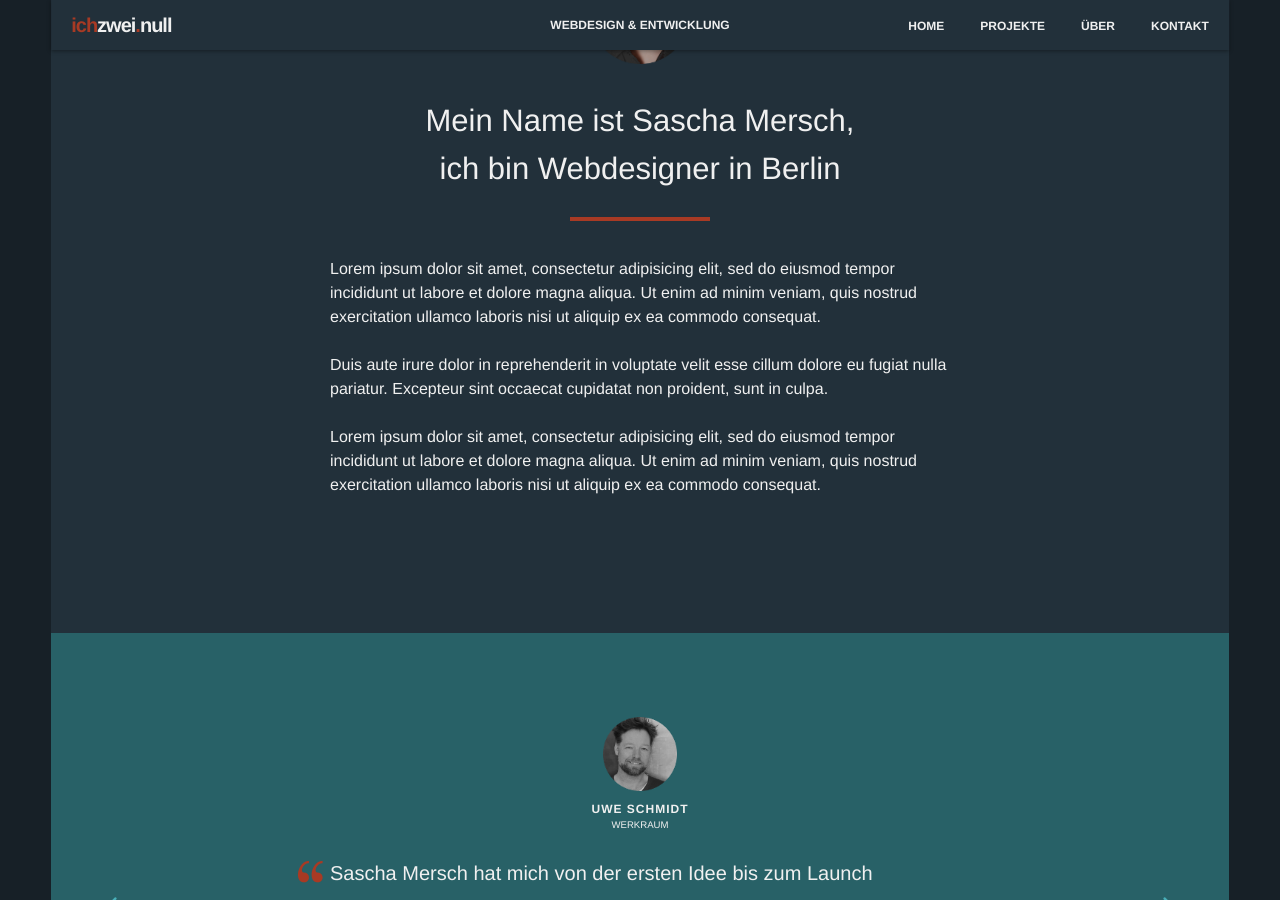
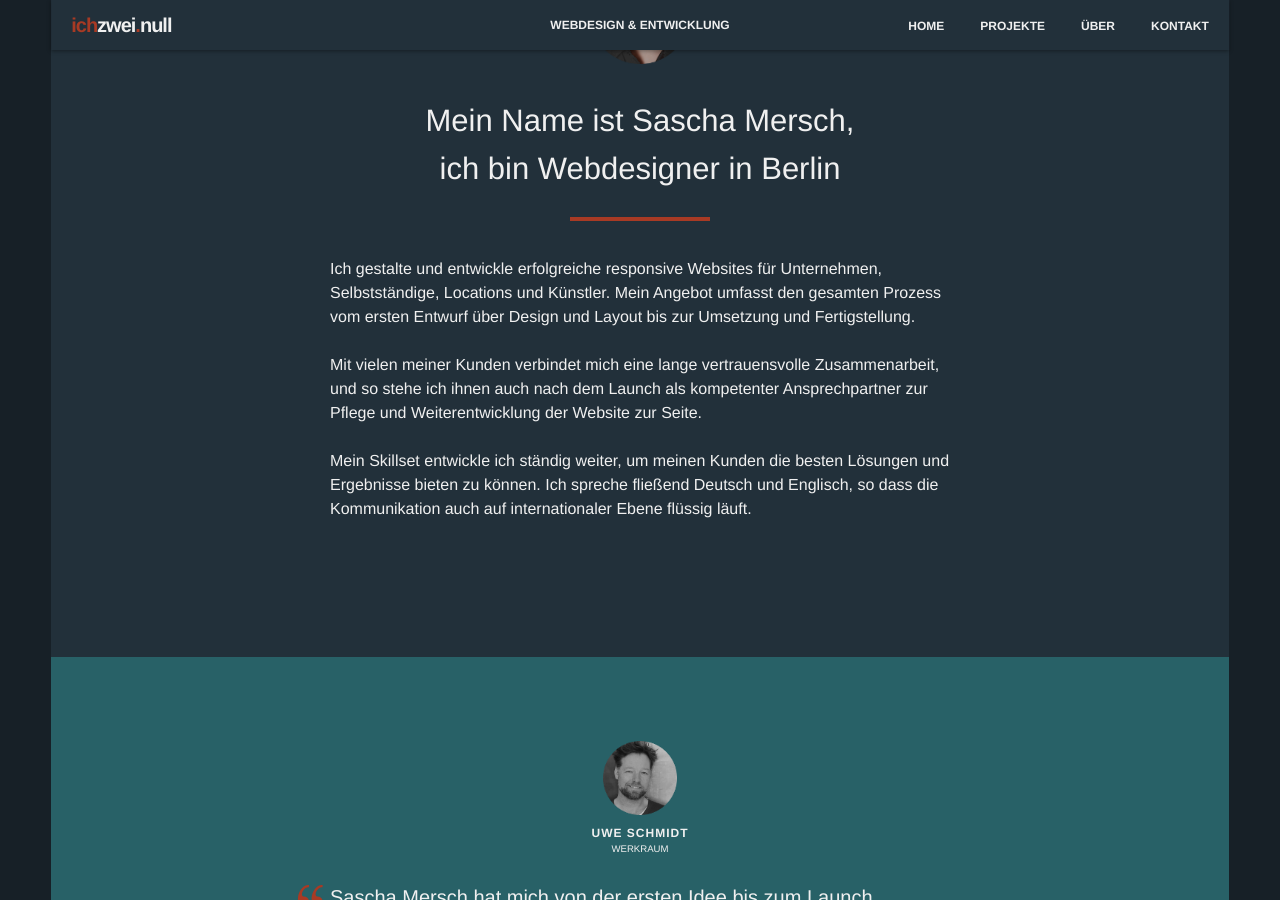
Before and after one commit to rschach/ichzweinull, a Jekyll site: the page built from index.html, in a window 1280 px wide and 900 px high, scrolled down 2218 px. Built offline with Jekyll 4.4.1, drawn with Linux system fonts in a browser that asks for light colours; nearby versions of some CDN libraries; some web fonts are replaced.

Commit message:
Finish content changes

```diff
--- a/_includes/about.html
+++ b/_includes/about.html
@@ -6,9 +6,10 @@
     </div>
   </header>
   <article class="content-container">
-    <p>Lorem ipsum dolor sit amet, consectetur adipisicing elit, sed do eiusmod tempor incididunt ut labore et dolore magna aliqua. Ut enim ad minim veniam, quis nostrud exercitation ullamco laboris nisi ut aliquip ex ea commodo consequat.</p>
-    <p>Duis aute irure dolor in reprehenderit in voluptate velit esse cillum dolore eu fugiat nulla pariatur. Excepteur sint occaecat cupidatat non proident, sunt in culpa.</p>
-    <p>Lorem ipsum dolor sit amet, consectetur adipisicing elit, sed do eiusmod tempor incididunt ut labore et dolore magna aliqua. Ut enim ad minim veniam, quis nostrud exercitation ullamco laboris nisi ut aliquip ex ea commodo consequat.</p>
+    <p>Ich gestalte und entwickle erfolgreiche responsive Websites für Unternehmen, Selbstständige, Locations und Künstler. Mein Angebot umfasst den gesamten Prozess vom ersten Entwurf über Design und Layout bis zur Umsetzung und Fertigstellung.</p>
+    <p>Mit vielen meiner Kunden verbindet mich eine lange vertrauensvolle Zusammenarbeit, und so stehe ich ihnen auch nach dem Launch als kompetenter Ansprechpartner zur Pflege und Weiterentwicklung der Website zur Seite.</p>
+    <p>Mein Skillset entwickle ich ständig weiter, um meinen Kunden die besten Lösungen und Ergebnisse bieten zu können. Ich spreche fließend Deutsch und Englisch, so dass die Kommunikation auch auf internationaler Ebene flüssig läuft.</p>
+    <p></p>
   </article>
   {% include clients.html %}
 </section>
--- a/projects/project-3.html
+++ b/projects/project-3.html
@@ -1,3 +1,2 @@
-<p>Mein Konzept für die Website des Burlesque-Theaters war von vornherein ein klares Layout, das die Inhalte in den Mittelpunkt stellt. Ich erstellte ein frisches Farbschema und wählte mit Harmonia Sans eine geometrische, aber weiche Hausschrift.</p>
-<p>Der Erfolg nach dem Launch und ein volles Haus haben mein Konzept bestätigt.</p>
-<p>Neben dem Website-Design war vor allem die Gestaltung responsiver E-Mails für die Reservierung und den ebenfalls von mir betreuten Newsletter Bestandteil meiner Arbeit. Die Website wird kontinuierlich von mir gepflegt und weiterentwickelt.</p>
+<p>Mein Konzept für die Website des Burlesque-Theaters war von vornherein ein klares Layout, das die Inhalte in den Mittelpunkt stellt. Ich erstellte ein frisches Farbschema und wählte mit Harmonia Sans eine geometrische, aber weiche Hausschrift. Der Erfolg nach dem Launch und ein volles Haus haben mein Konzept bestätigt.</p>
+<p>Neben dem Webdesign war auch die Gestaltung responsiver E-Mails für die Reservierung und den ebenfalls von mir betreuten Newsletter Bestandteil meiner Arbeit. Die Website wird kontinuierlich von mir gepflegt und weiterentwickelt.</p>
```
